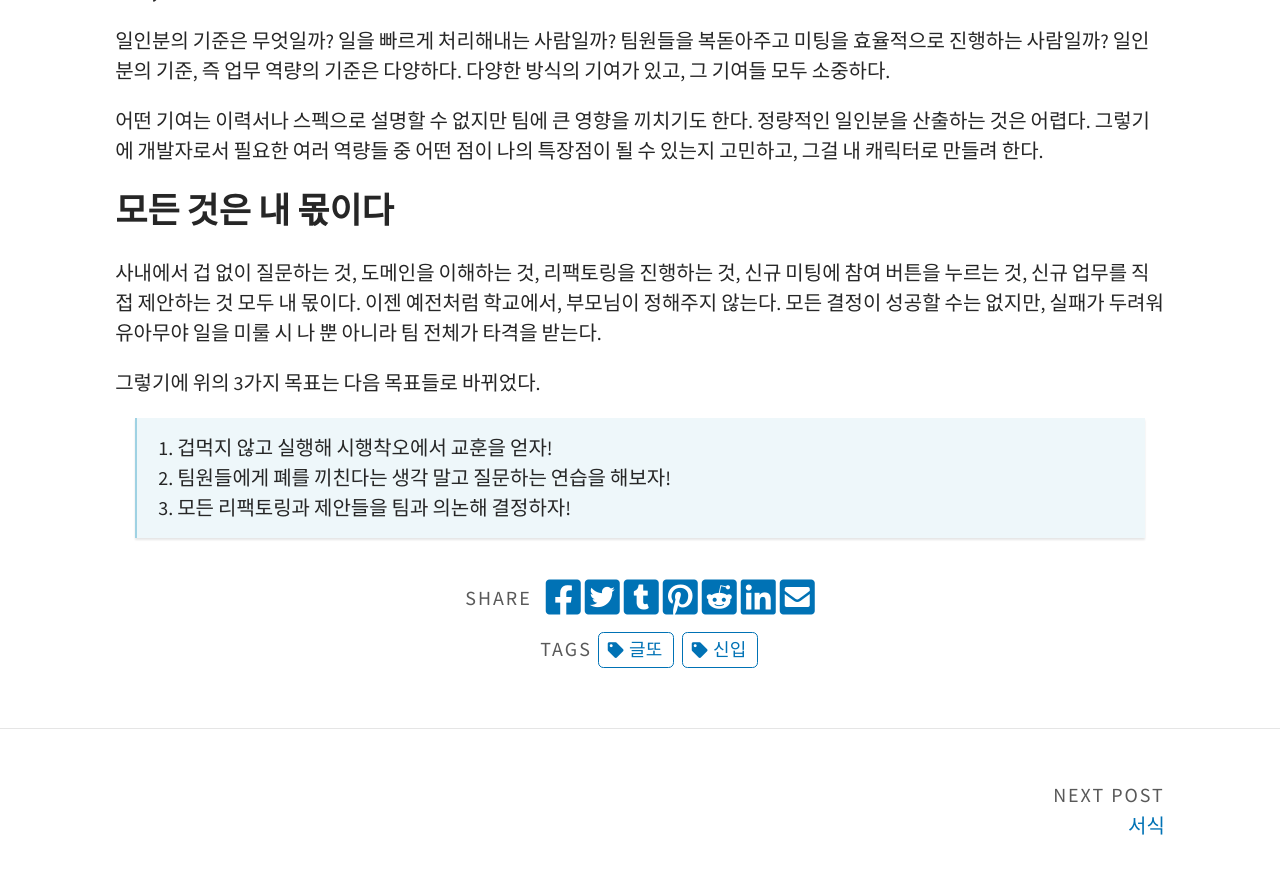
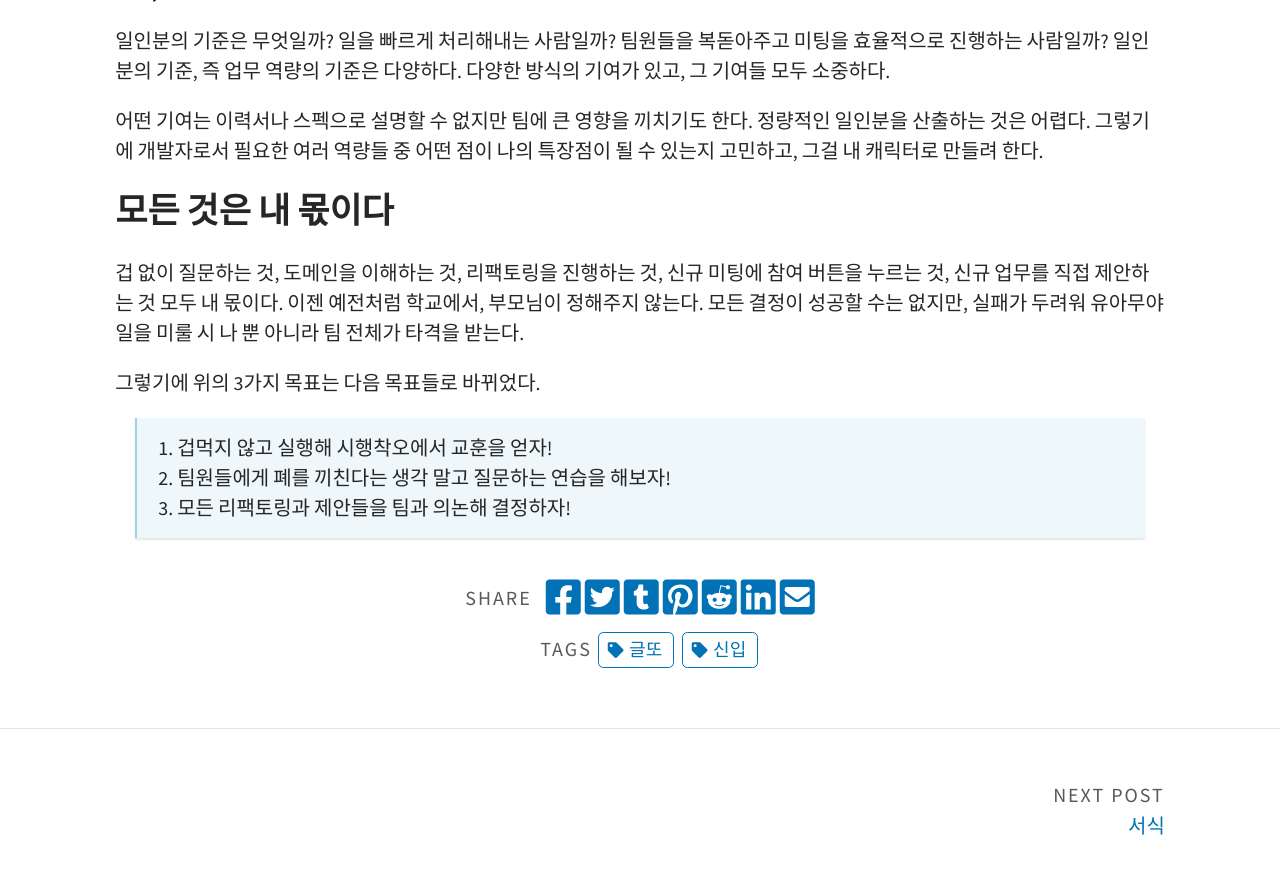
Before and after one commit to BETTERFUTURE4/betterfuture4.github.io, a Jekyll site: the page built from _posts/2022-02-12-gultto.md, in a window 1280 px wide and 900 px high, scrolled down 2109 px. Shown: the top 874 px of the window. Built offline with Jekyll 4.4.1, drawn with Linux system fonts in a browser that asks for light colours.

Commit message:
title: 2023년 1월 회고 수정

```diff
--- a/_posts/2022-02-12-gultto.md
+++ b/_posts/2022-02-12-gultto.md
@@ -62,7 +62,7 @@ categories: 회고
 
 ## 모든 것은 내 몫이다
 
-사내에서 겁 없이 질문하는 것, 도메인을 이해하는 것, 리팩토링을 진행하는 것, 신규 미팅에 참여 버튼을 누르는 것, 신규 업무를 직접 제안하는 것 모두 내 몫이다. 이젠 예전처럼 학교에서, 부모님이 정해주지 않는다. 모든 결정이 성공할 수는 없지만, 실패가 두려워 유아무야 일을 미룰 시 나 뿐 아니라 팀 전체가 타격을 받는다.
+겁 없이 질문하는 것, 도메인을 이해하는 것, 리팩토링을 진행하는 것, 신규 미팅에 참여 버튼을 누르는 것, 신규 업무를 직접 제안하는 것 모두 내 몫이다. 이젠 예전처럼 학교에서, 부모님이 정해주지 않는다. 모든 결정이 성공할 수는 없지만, 실패가 두려워 유아무야 일을 미룰 시 나 뿐 아니라 팀 전체가 타격을 받는다.
 
 그렇기에 위의 3가지 목표는 다음 목표들로 바뀌었다.
 
```
